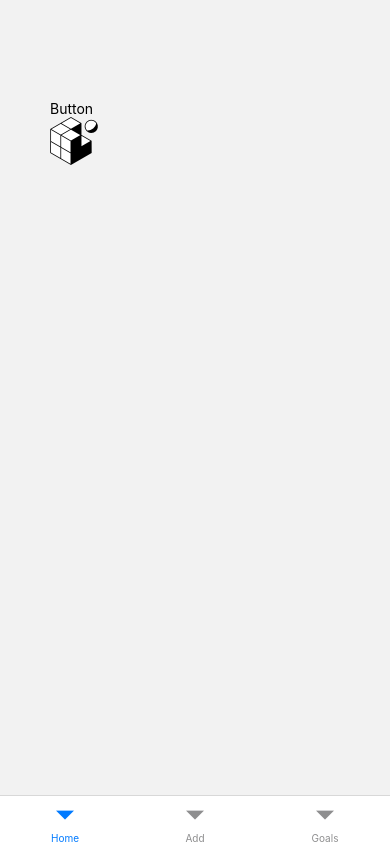
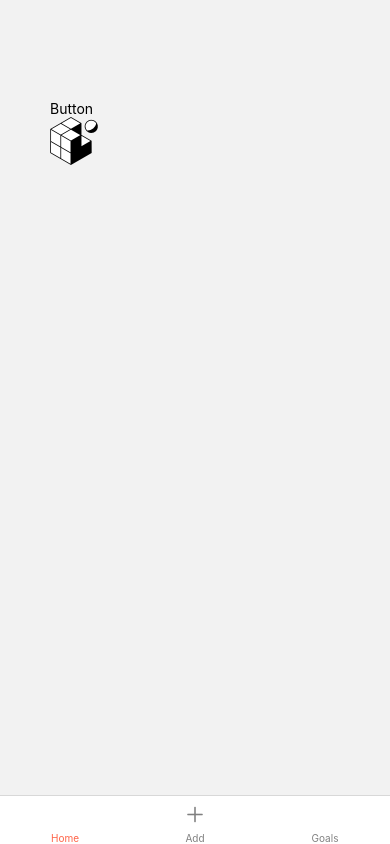
Before and after one commit to cmackin9500/goal-tracker, a React Native app: screen / in a window 390 px wide. Built offline with nearby package versions, Linux system fonts and the light colour scheme.

Commit message:
Using Ionico for Add Icon in the tab navigation

```diff
--- a/homeStack.js
+++ b/homeStack.js
@@ -2,6 +2,7 @@ import React, { useEffect } from "react";
 import { NavigationContainer, useNavigation } from "@react-navigation/native";
 import { createNativeStackNavigator } from "@react-navigation/native-stack";
 import { createBottomTabNavigator } from "@react-navigation/bottom-tabs";
+import Ionicons from "react-native-vector-icons/Ionicons";
 
 import Home from "./screens/home";
 import Goal from "./screens/goals";
@@ -16,7 +17,25 @@ export default function HomeStack({ para }) {
 
   return (
     <NavigationContainer independent={true}>
-      <Tab.Navigator initialRouteName="Home">
+      <Tab.Navigator
+        initialRouteName="Home"
+        screenOptions={({ route }) => ({
+          tabBarIcon: ({ focused, color, size }) => {
+            let iconName;
+
+            if (route.name === "Add") {
+              iconName = focused ? "close" : "add";
+            } else if (route.name === "Settings") {
+              iconName = focused ? "ios-list" : "ios-list-outline";
+            }
+
+            // You can return any component that you like here!
+            return <Ionicons name={iconName} size={size} color={color} />;
+          },
+          tabBarActiveTintColor: "tomato",
+          tabBarInactiveTintColor: "gray",
+        })}
+      >
         <Tab.Screen
           name="Home"
           component={Home}
--- a/package.json
+++ b/package.json
@@ -16,6 +16,7 @@
     "formik": "^2.4.5",
     "react": "18.2.0",
     "react-native": "0.73.5",
+    "react-native-vector-icons": "^10.0.3",
     "react-navigation-stack": "^2.10.4",
     "yup": "^1.4.0"
   },
```
Also changed, not shown: 1 other file (tests, documents, lock files or other folders).
